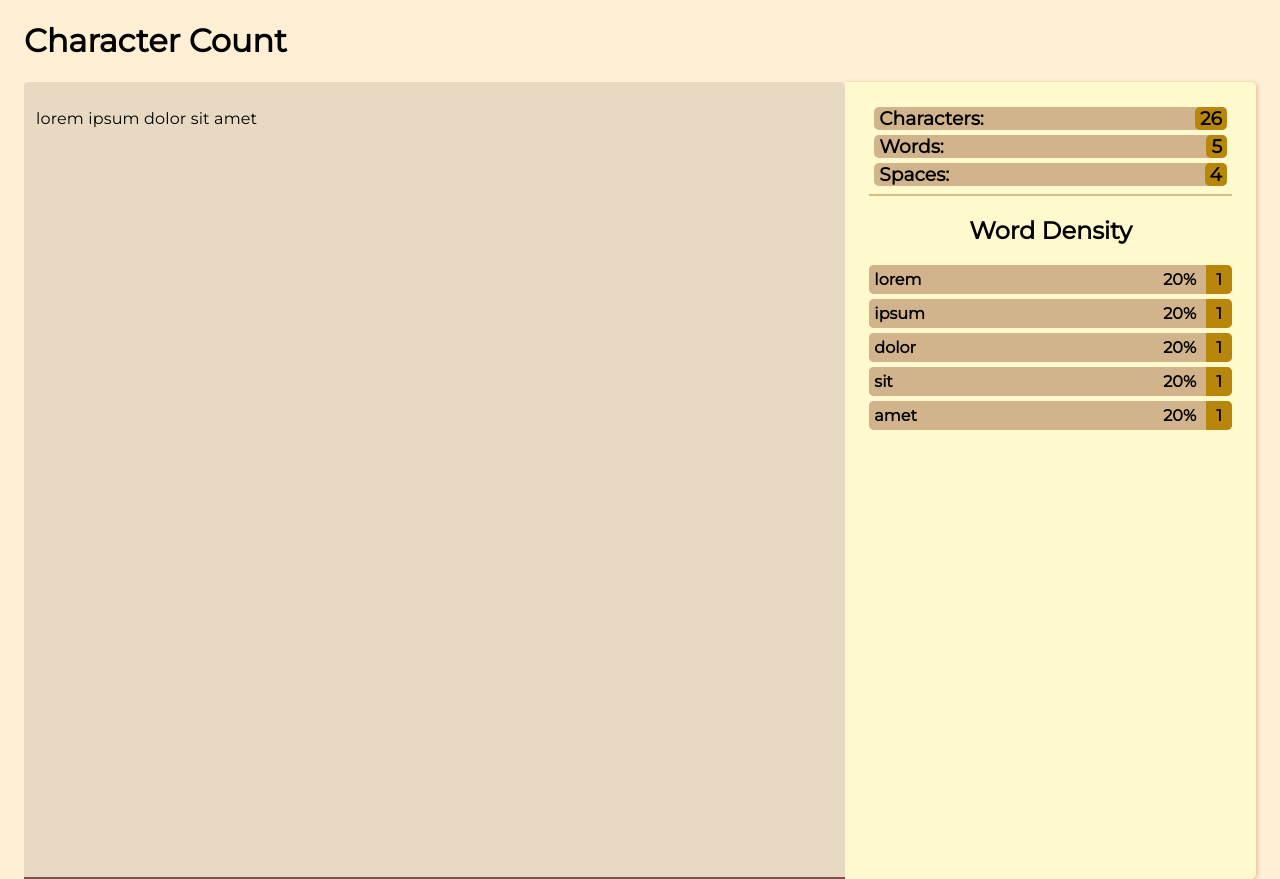
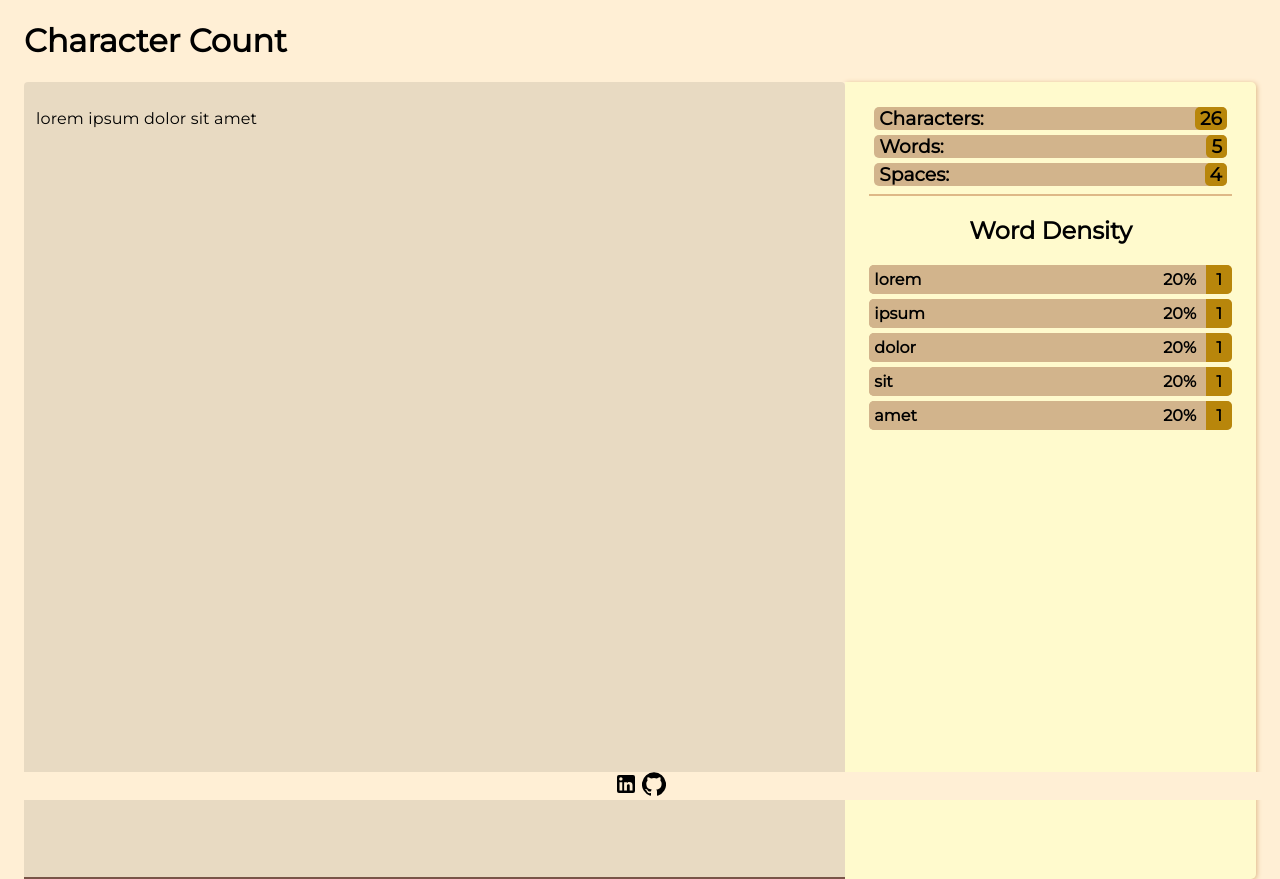
Before and after one commit to zqlimy17/character-count, a React (Create React App) app in the folder app/: page / in a window 1280 px wide. Built offline with nearby package versions, Linux system fonts and the light colour scheme.

Commit message:
added material icons

```diff
--- a/app/package.json
+++ b/app/package.json
@@ -4,6 +4,7 @@
   "private": true,
   "dependencies": {
     "@material-ui/core": "^4.9.14",
+    "@material-ui/icons": "^4.9.1",
     "@testing-library/jest-dom": "^4.2.4",
     "@testing-library/react": "^9.3.2",
     "@testing-library/user-event": "^7.1.2",
@@ -11,6 +12,7 @@
     "@types/node": "^12.0.0",
     "@types/react": "^16.9.0",
     "@types/react-dom": "^16.9.0",
+    "material-icons": "^0.3.1",
     "react": "^16.13.1",
     "react-dom": "^16.13.1",
     "react-scripts": "3.4.1",
--- a/app/src/App.css
+++ b/app/src/App.css
@@ -1,6 +1,6 @@
 * {
     background-color: papayawhip;
-  font-family: 'Montserrat', sans-serif !important;
+    font-family: "Montserrat", sans-serif !important;
     color: black !important;
     /* outline: 1px solid gold;
   outline-offset: -1px; */
@@ -27,7 +27,6 @@
     text-align: center;
 }
 
-
 .statistics {
     background: lemonchiffon;
 
@@ -48,7 +47,6 @@
     border-radius: 5px;
     float: right;
     padding: 0px 5px;
-
 }
 
 ul {
@@ -63,7 +61,6 @@ ul {
     border-radius: 5px;
     font-weight: 900;
     margin: 5px 0;
-
 }
 
 .densityWord {
@@ -78,7 +75,6 @@ ul {
     background: tan;
     float: right;
     padding: 5px 10px;
-
 }
 
 .densityCount {
@@ -88,3 +84,11 @@ ul {
     border-top-right-radius: 5px;
     border-bottom-right-radius: 5px;
 }
+
+footer {
+    position: fixed;
+    left: 0;
+    bottom: 0;
+    width: 100%;
+    text-align: center;
+}
--- a/app/src/App.tsx
+++ b/app/src/App.tsx
@@ -1,5 +1,7 @@
 import React from "react";
 import UserInput from "./components/UserInput";
+import GitHubIcon from "@material-ui/icons/GitHub";
+import LinkedIn from "@material-ui/icons/LinkedIn";
 
 import Container from "@material-ui/core/Container";
 import "./App.css";
@@ -20,6 +22,14 @@ const App: React.FC = () => {
             <Container className='App' maxWidth='xl'>
                 <h1>Character Count</h1>
                 <UserInput />
+                <footer>
+                    <a href='https://www.linkedin.com/in/zqlimy/'>
+                        <LinkedIn />
+                    </a>{" "}
+                    <a href='https://github.com/zqlimy17/'>
+                        <GitHubIcon />
+                    </a>
+                </footer>
             </Container>
         </ThemeProvider>
     );
```
Also changed, not shown: 1 other file (tests, documents, lock files or other folders). Lines whose indentation alone changed are shown as unchanged.
